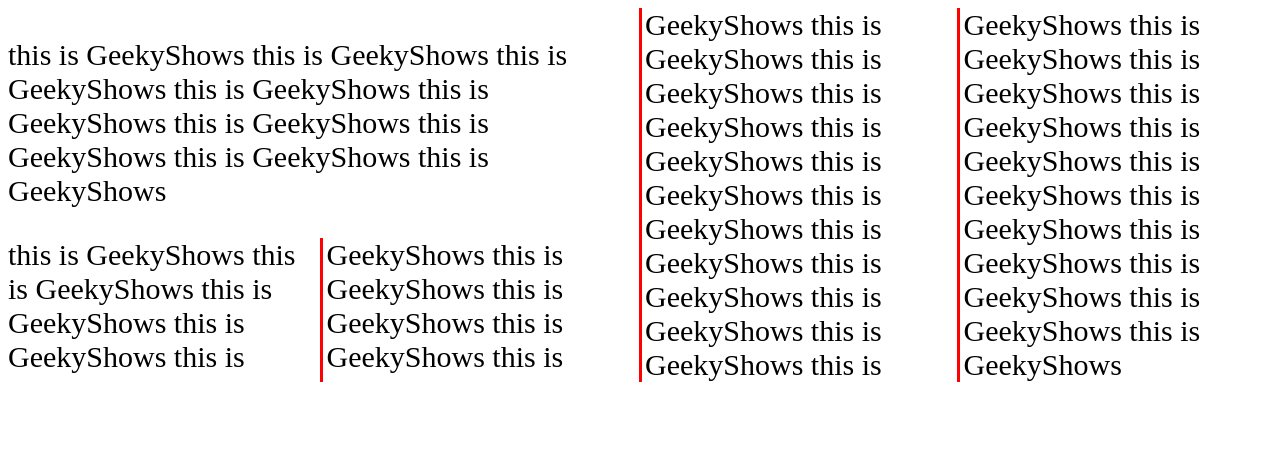
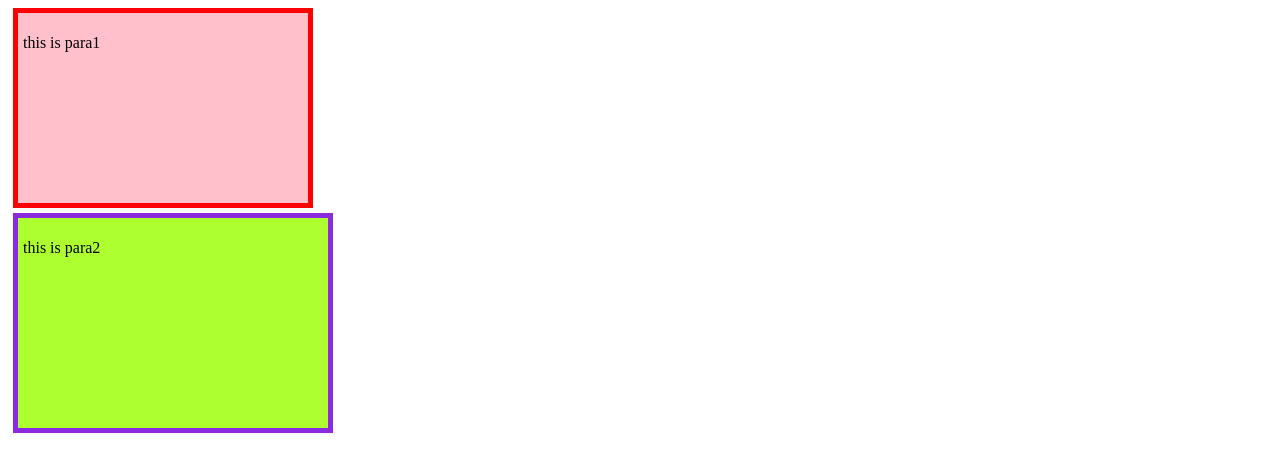
Before and after one commit to imranworkspace/css_practice, a React (Create React App) app: page / in a window 1280 px wide. Shown: the top 472 px of the page. Built offline with nearby package versions, Linux system fonts and the light colour scheme.

Commit message:
box-siziing

```diff
--- a/src/App.js
+++ b/src/App.js
@@ -1,7 +1,8 @@
 import React from 'react'
+import Boxsizing from './Boxsizing'
 // import Transition from './Transition'
 // import Outline from './Outline'
-import Columns from './Columns'
+// import Columns from './Columns'
 // import Boxshado from './Boxshado'
 // import BorderRadius from './BorderRadius'
 // import BorderBottom from './BorderBottom'
@@ -33,7 +34,8 @@
 
       {/* <Transition /> */}
       {/* <Outline /> */}
-      <Columns />
+      {/* <Columns /> */}
+      <Boxsizing />
     </React.Fragment>
   )
 }
--- /dev/null
+++ b/src/Boxsizing.js
@@ -0,0 +1,12 @@
+import React from 'react'
+import './mycss/boxsizing.css'
+const Boxsizing = () => {
+  return (
+    <div>
+      <div id='div1'><p>this is para1 </p></div>
+      <div id='div2'><p>this is para2 </p></div>
+    </div>
+  )
+}
+
+export default Boxsizing
--- /dev/null
+++ b/src/mycss/boxsizing.css
@@ -0,0 +1,19 @@
+#div1{
+    box-sizing: border-box;
+    width: 300px;
+    height: 200px;
+    margin: 5px;
+    padding: 5px;
+    background-color: pink;
+    border: 5px solid red;
+}
+
+#div2{
+    box-sizing: content-box;
+    width: 300px;
+    height: 200px;
+    margin: 5px;
+    padding: 5px;
+    background-color: greenyellow;
+    border: 5px solid blueviolet;
+}
```
